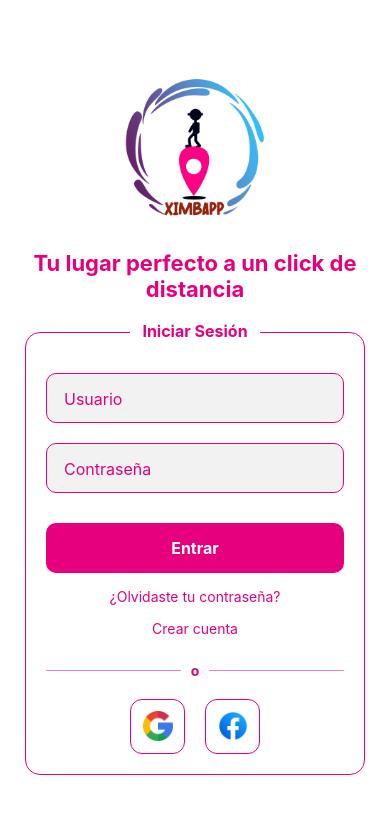
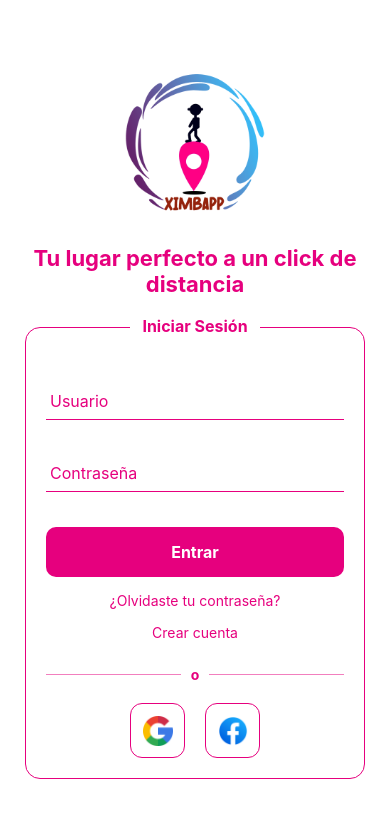
Before and after one commit to ximbapp/Ximbapp, a React Native app: screen / in a window 390 px wide. Shown: the top 818 px of the page. Built offline with nearby package versions, Linux system fonts and the light colour scheme.

Commit message:
Login modificando el estilo del input

```diff
--- a/src/pages/Login.jsx
+++ b/src/pages/Login.jsx
@@ -50,18 +50,17 @@ function FloatingInput({
         }
     };
 
-    const inputBg = isDark ? "rgba(255,255,255,0.10)" : "rgba(0,0,0,0.05)";
-    const labelBg = isDark ? "#808080" : "#ffffff00";
+    const labelBg = isDark ? "#808080" : "#fff";
 
     const labelStyle = {
         position: "absolute",
-        left: 12,
-        paddingHorizontal: 6,
+        left: 0,
+        paddingHorizontal: 4,
         backgroundColor: labelBg,
         color: "#e6007e",
         top: animatedValue.interpolate({
             inputRange: [0, 1],
-            outputRange: [16, -18],
+            outputRange: [18, -10],
         }),
         fontSize: animatedValue.interpolate({
             inputRange: [0, 1],
@@ -78,9 +77,8 @@ function FloatingInput({
                 style={[
                     styles.input,
                     {
-                        backgroundColor: inputBg,
                         color: "#e6007e",
-                        borderColor: "#e6007e",
+                        borderBottomColor: "#e6007e",
                     },
                 ]}
                 value={value}
@@ -251,22 +249,23 @@ const styles = StyleSheet.create({
         fontWeight: "bold",
     },
     inputContainer: {
-        marginTop: 20,
+        marginTop: 25,
         position: "relative",
     },
     input: {
-        borderWidth: 1,
-        borderRadius: 10,
-        paddingHorizontal: 12,
+        borderBottomWidth: 1,
+        borderBottomColor: "#e6007e",
+        paddingHorizontal: 5,
         paddingTop: 18,
-        paddingBottom: 10,
+        paddingBottom: 8,
         fontSize: 16,
+        backgroundColor: "transparent",
     },
     button: {
         backgroundColor: "#e6007e",
         padding: 15,
         borderRadius: 10,
-        marginTop: 30,
+        marginTop: 35,
         alignItems: "center",
     },
     buttonText: {
```
